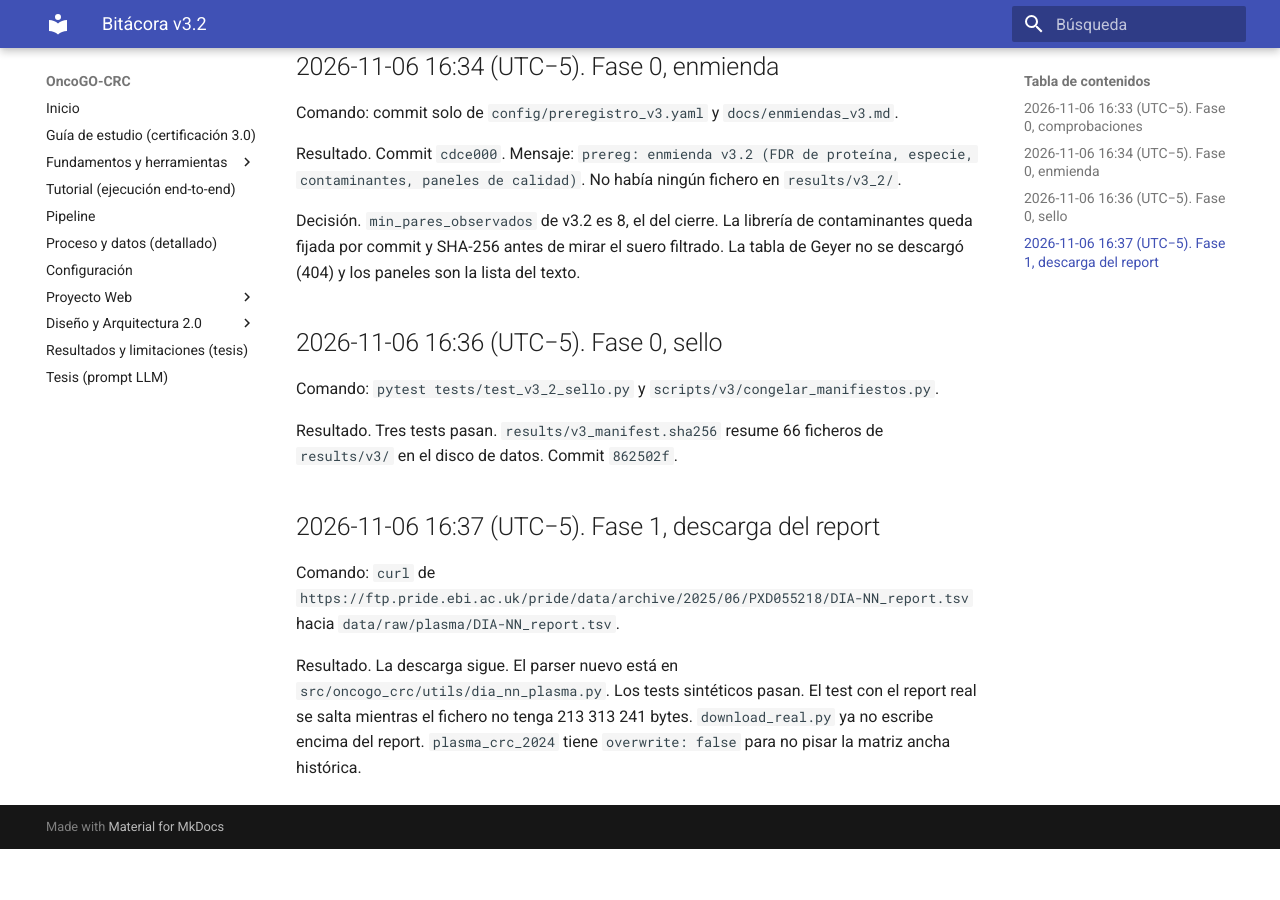
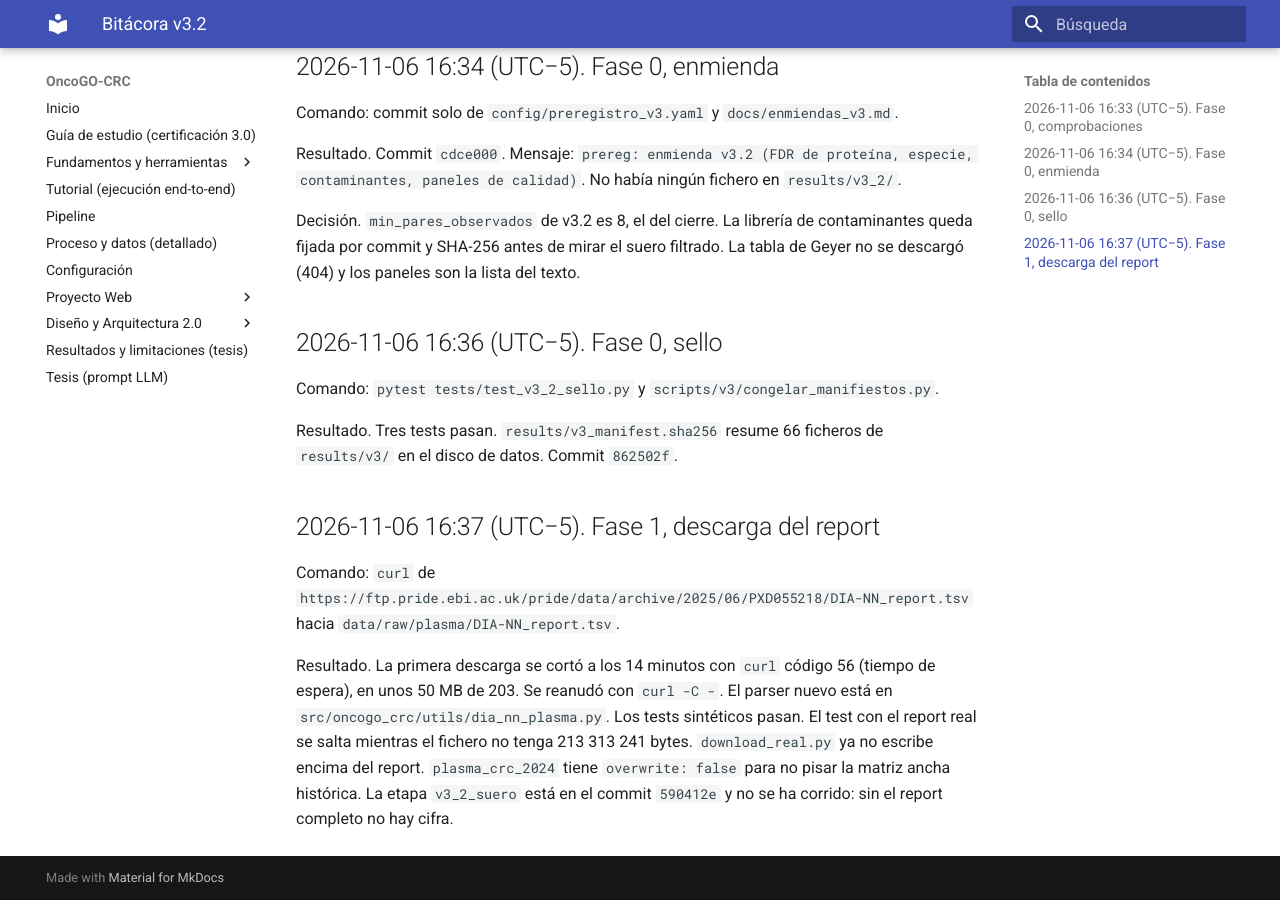
Before and after one commit to JancoDeveloper/OncoGO-CRC, an MkDocs documentation site: the page built from docs/bitacora_v3.md, in a window 1280 px wide and 900 px high, scrolled down 550 px. Built offline with MkDocs 1.6.1 and Material for MkDocs 9.7.7, drawn with Linux system fonts in a browser that asks for light colours; before the commit the page ends 1399 px from its top, so only the background shows below that.

Commit message:
docs: la descarga del report de PXD055218 se cortó y se reanudó
Co-authored-by: Cursor <cursoragent@cursor.com>

```diff
--- a/docs/bitacora_v3.md
+++ b/docs/bitacora_v3.md
@@ -31,4 +31,4 @@ Resultado. Tres tests pasan. `results/v3_manifest.sha256` resume 66 ficheros de
 
 Comando: `curl` de `https://ftp.pride.ebi.ac.uk/pride/data/archive/2025/06/PXD055218/DIA-NN_report.tsv` hacia `data/raw/plasma/DIA-NN_report.tsv`.
 
-Resultado. La descarga sigue. El parser nuevo está en `src/oncogo_crc/utils/dia_nn_plasma.py`. Los tests sintéticos pasan. El test con el report real se salta mientras el fichero no tenga 213 313 241 bytes. `download_real.py` ya no escribe encima del report. `plasma_crc_2024` tiene `overwrite: false` para no pisar la matriz ancha histórica.
+Resultado. La primera descarga se cortó a los 14 minutos con `curl` código 56 (tiempo de espera), en unos 50 MB de 203. Se reanudó con `curl -C -`. El parser nuevo está en `src/oncogo_crc/utils/dia_nn_plasma.py`. Los tests sintéticos pasan. El test con el report real se salta mientras el fichero no tenga 213 313 241 bytes. `download_real.py` ya no escribe encima del report. `plasma_crc_2024` tiene `overwrite: false` para no pisar la matriz ancha histórica. La etapa `v3_2_suero` está en el commit `590412e` y no se ha corrido: sin el report completo no hay cifra.
```
